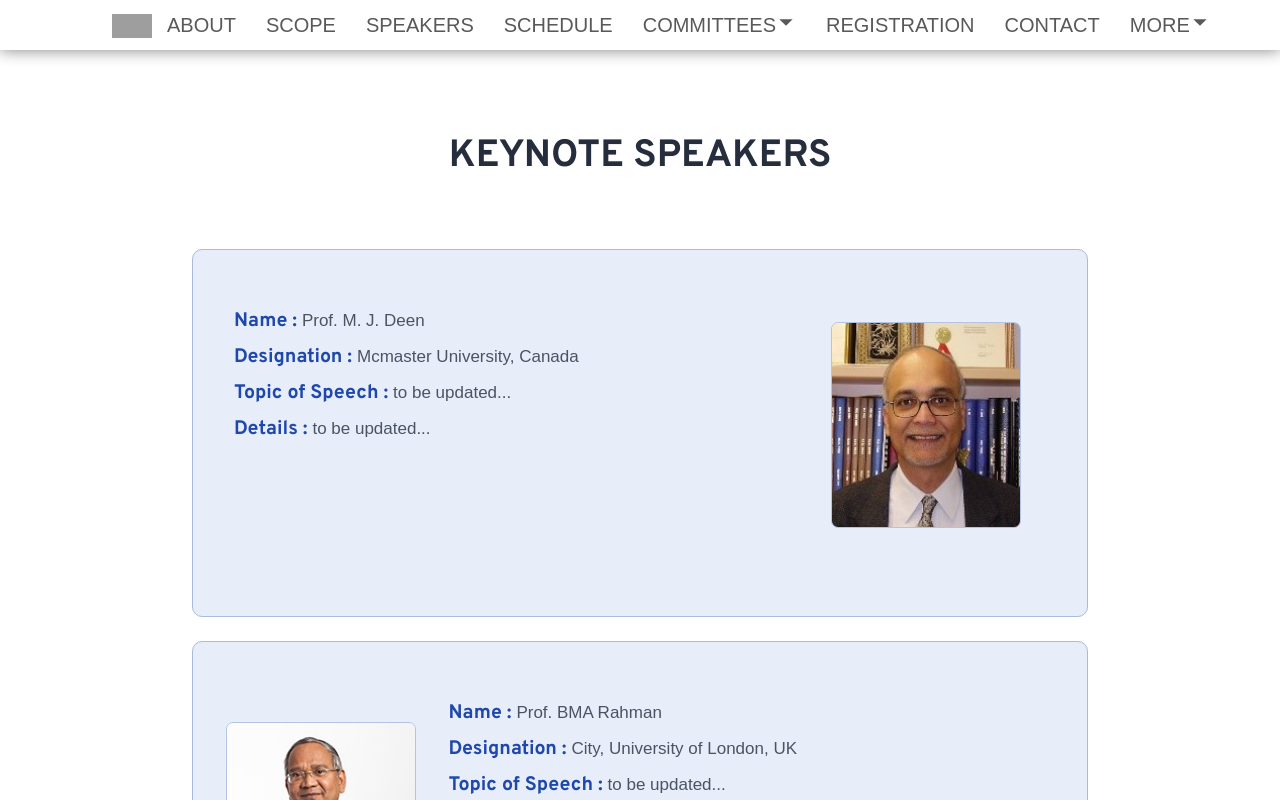
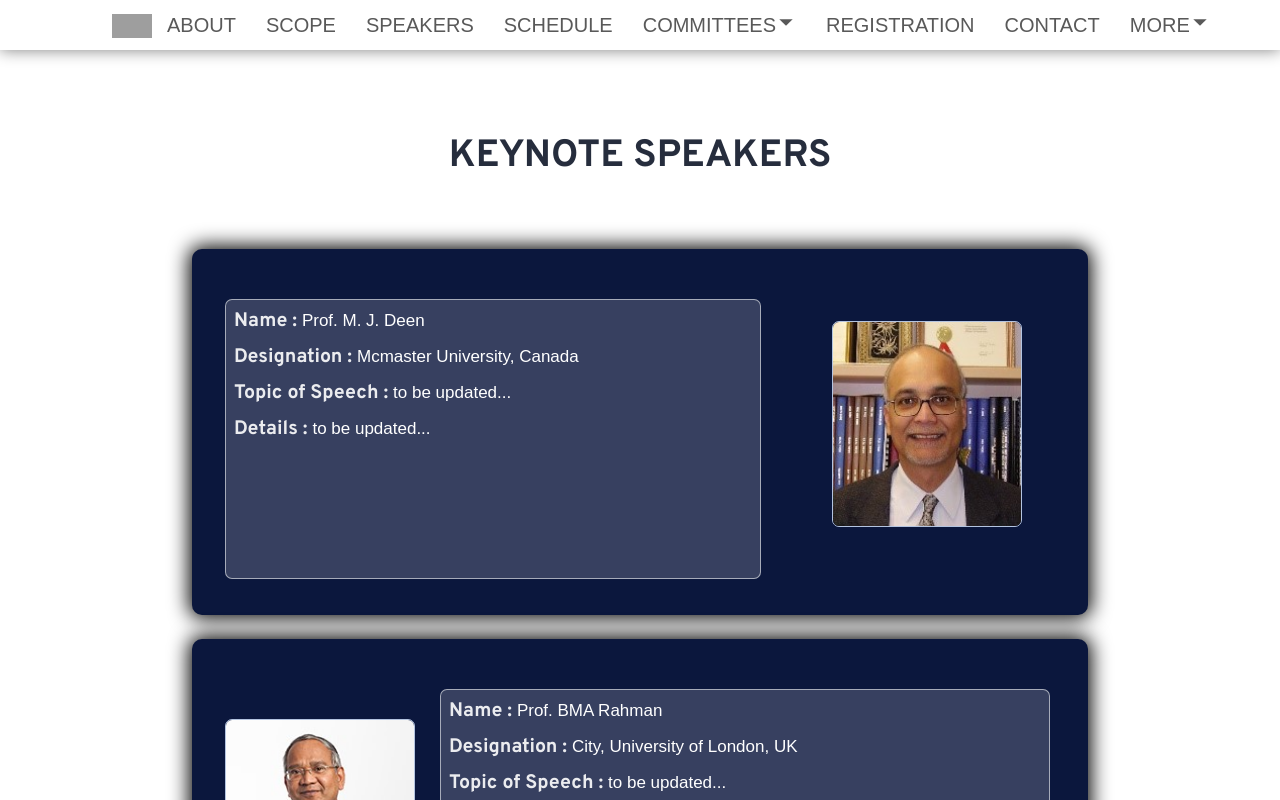
Before and after one commit to bimanTheCoderBoy/CCICS, a React (Create React App) app: page /speakers in a window 1280 px wide. Shown: the top 800 px of the page. Built offline with nearby package versions, Linux system fonts and the light colour scheme; grey boxes are pictures that could not be loaded.

Commit message:
biman updates

```diff
--- a/src/component/Speaker/Speaker.css
+++ b/src/component/Speaker/Speaker.css
@@ -13,8 +13,14 @@
       /* color: #007BFF; */
       border-radius: 10px;
       margin-bottom: 1.5rem;
-        border: 1px solid #abbcdb ;
-      background-color: #E7EDF9;
+      box-shadow: 0 0 20px 3px #000000 ;
+        /* border: 2px solid #001948 ; */
+        /* background-image: linear-gradient(to bottom right,#2581944f,#27808c55); */
+        background-repeat: no-repeat;
+        background-size: cover;
+        /* background-image: url("https://img.freepik.com/premium-vector/dynamic-abtract-dark-blue-background-with-gold-line-background-abstract-modern_132724-62.jpg?w=360"); */
+
+        background-color: #0B173D;
     }
     .sp-wrap::before{
       content: "";
@@ -25,7 +31,8 @@
       background-color: rgba(0, 0, 0, 0);
     }
     .sp-info{
-      margin: 0;
+      /* background-color: #001C30; */
+      padding:2rem;
       min-height: 350px;
       /* background-color: #232C99; */
       text-align: justify;
@@ -33,6 +40,13 @@
       padding-top: 50px;
       /* display: flex; */
       align-items: center;
+    }
+    .sp-info-child{
+      border-radius: 7px;
+      border: 1.3px solid #ffffff8f;
+      background-color: #ffffff2e;
+      min-height: 280px;
+
     }
     .sp-img{
       padding: 0;
@@ -59,14 +73,14 @@
     .sp-topic-wrap p{
       /* display: block; */
       display: inline;
-      color: rgb(75, 84, 99);
+      color: rgb(255, 255, 255);
     font-size: 17px;
     font-weight: 300;
     line-height: 1.185rem;
     font-family: sans-serif;
     }
     .sp-topic{
-      color: rgba(9, 53, 164, 0.9);
+      color: rgba(255, 255, 255, 0.9);
       font-size: 1.225rem;
     line-height: 1.75rem;
     font-weight: 700;
--- a/src/component/Speaker/Speaker.js
+++ b/src/component/Speaker/Speaker.js
@@ -24,6 +24,7 @@ const Speaker = () => {
       <div className="row">
 
         <div className="col-md-8 sp-info">
+        <div className="sp-info-child">
         <div className="sp-topic-wrap m-2">
           <span className="sp-topic">Name :  <p>{e.name}</p></span>
 
@@ -37,10 +38,11 @@ const Speaker = () => {
           <div className="sp-topic-wrap m-2">
           <span className="sp-topic">Details :  <p>{e.details}</p></span>
           </div>
+          </div>
 
 
         </div>
-        <div className="col-md-4 sp-img" >
+        <div className="col-md-4 sp-img text-center" style={{display:"flex",justifyContent:"center",alignItems:"center",flexDirection:"column" }} >
          <img src={e.profileImg} alt="" />
         </div>
       </div>
@@ -48,10 +50,11 @@ const Speaker = () => {
   const value2= <div className="sp-wrap">
 
       <div className="row">
-      <div className="col-md-3 sp-img" style={{padding:"0px",paddingLeft:"50px" }} >
+      <div className="col-md-3 sp-img " style={{padding:"0px",paddingLeft:"50px",display:"flex",justifyContent:"center",alignItems:"center" }} >
          <img src={e.profileImg} alt="" />
         </div>
         <div className="col-md-9 sp-info" style={{paddingLeft:"30px" ,paddingRight:"50px"}}>
+        <div className="sp-info-child">
         <div className="sp-topic-wrap m-2">
           <span className="sp-topic">Name :  <p>{e.name}</p></span>
 
@@ -64,6 +67,7 @@ const Speaker = () => {
           </div>
           <div className="sp-topic-wrap m-2">
           <span className="sp-topic">Details :  <p>{e.details}</p></span>
+          </div>
           </div>
 
 
--- a/src/component/Wrap/nav/nav.module.css
+++ b/src/component/Wrap/nav/nav.module.css
@@ -57,7 +57,7 @@
 }
 .navItemm a:hover{
   text-decoration: none;
-  background-color: #555;
+  background-color: #2DBFF8;
   color: white !important;
 }
 .icon{
--- a/src/component/home/Contact.js
+++ b/src/component/home/Contact.js
@@ -1,20 +1,26 @@
-import React from "react";
+import React from 'react'
 
 const Contact = () => {
   return (
-    <div className="contact" id="contact">
-      <h1>Contact Us</h1>
-      <br />
-      <div>
-        <ul>
-          <li>Prof. Anil Kumar Sharma, Academy of Technology,<br/>Email: anil.sharma@aot.edu.in<br/> Contact No: 9333837505</li>
-          <li>Prof. Kanishka Majumder, Academy of Technology, <br/>Email: kanishka.majumder@aot.edu.in <br/> Contact No: 9836674980</li>
-          <li>Prof. Soumya Chatterjee, Academy of Technology, <br/>Email: soumya.chatterjee@aot.edu.in <br/> Contact No: 8617774883 </li>
-        </ul>
-        Or, Email us @ <a href="mailto:ICIC3-2023@aot.edu.in">ICIC3-2023@aot.edu.in</a>
+    <div className="contact" id='contact'>
+        <h1>Contact Us</h1>
+        <br />
+      <div className="container form">
+        <form action="https://formsubmit.co/daskumarbiman2020@gmail.com" method="post">
+            <input className="formItems " name="name" placeholder="Enter Name..." type="text" />
+            <br/>
+            <input className="formItems " name="email" placeholder="Enter Email..." type="email" />
+            <br/>
+            <textarea className="formItems " placeholder="Message" name="message" id="message" cols="30" rows="8"></textarea>
+            <br />
+            <br />
+            <div className="button">
+            <button type='submit'>SUBMIT</button>
+            </div>
+        </form>
       </div>
     </div>
-  );
-};
+  )
+}
 
-export default Contact;
+export default Contact
```
Also changed, not shown: public/img/abc.png (added).
